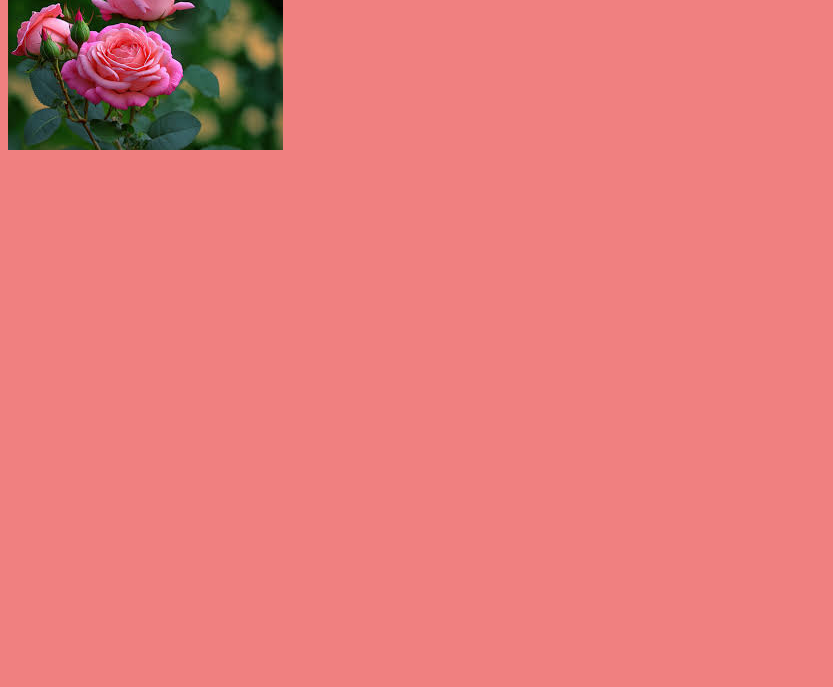
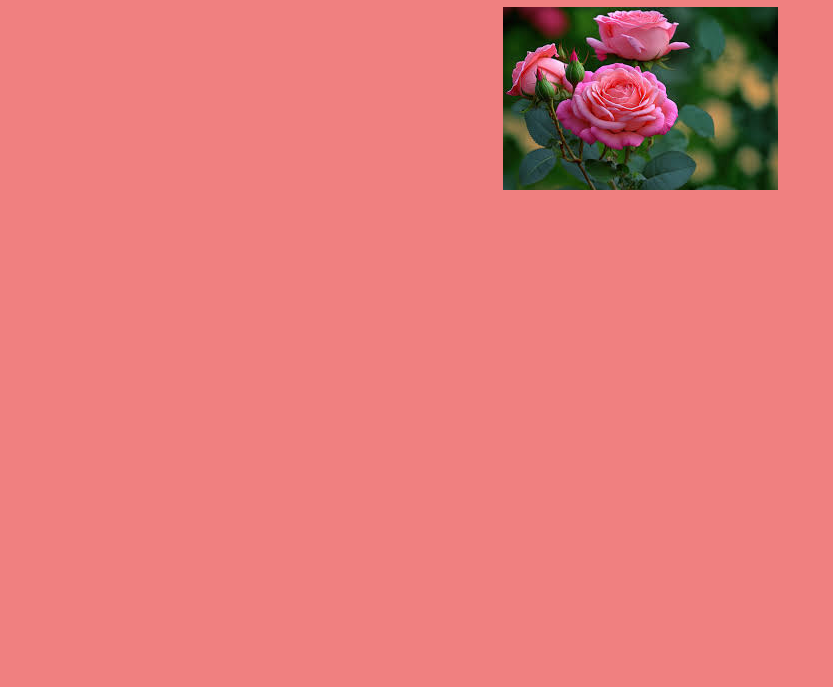
Before and after one commit to jyotirana93/node-projects, a website: page node_web_server/views/index.html in a window 1280 px wide. Shown: the part 113-800 px from the top of the page, without its empty margins (0-833 px from the left). Drawn offline with Linux system fonts and the light colour scheme; files that its build step writes are made by us from their sources.

Commit message:
style:apply flex layout

```diff
--- a/node_web_server/css/style.css
+++ b/node_web_server/css/style.css
@@ -1,3 +1,7 @@
 body {
   background-color: lightcoral;
+  display: flex;
+  flex-direction: column;
+  align-items: center;
+  padding-top: 2rem;
 }
```
